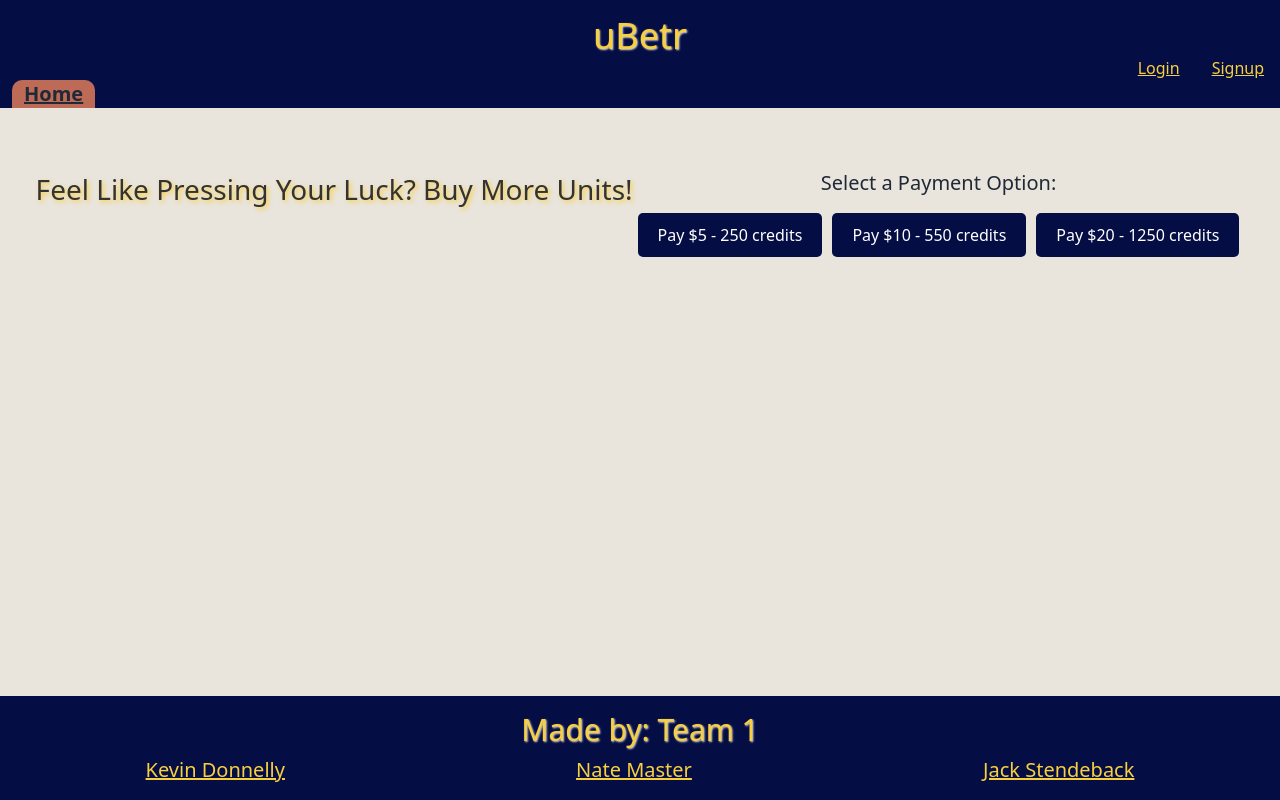
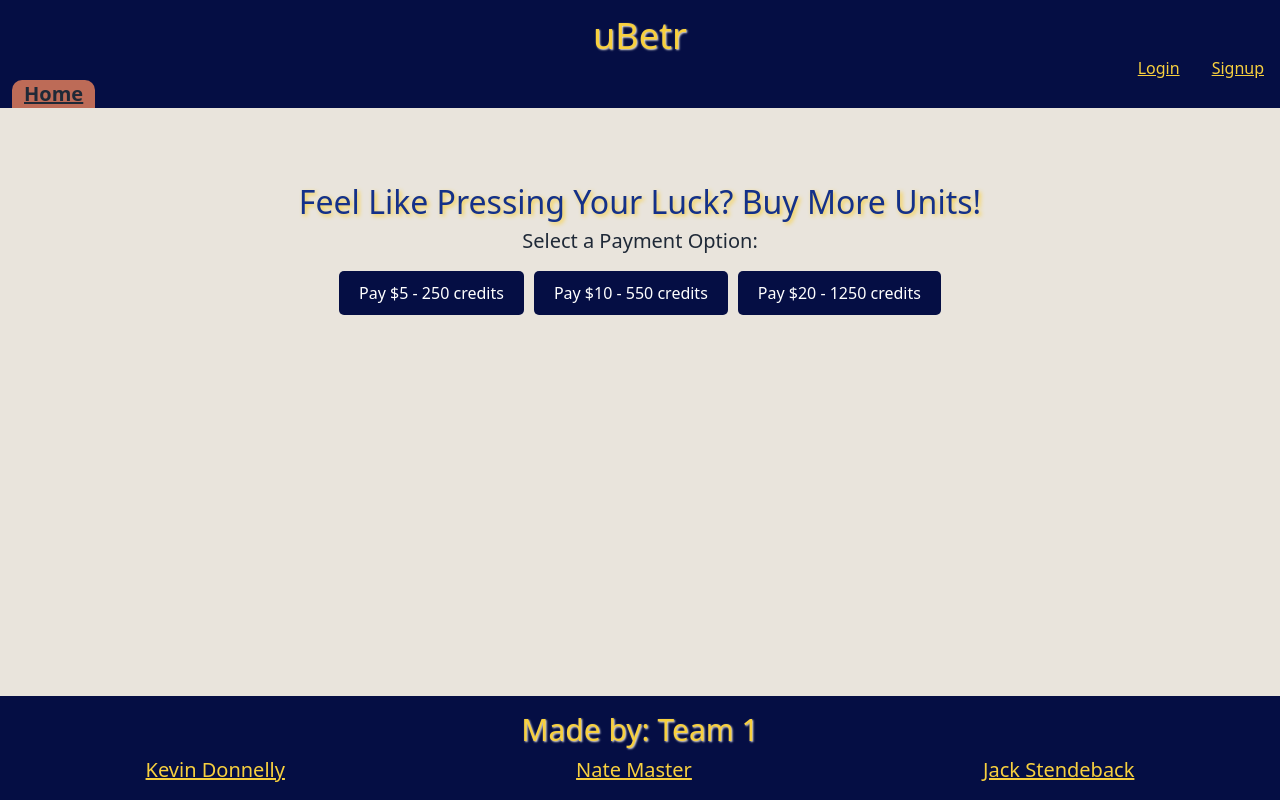
Before and after one commit to natejmaster/sports-gambling-odds-comp, a React (Vite) app in the folder client/: page /buyunits in a window 1280 px wide. Built offline with nearby package versions, Linux system fonts and the light colour scheme; no server answers.

Commit message:
structured the tab better, added more functionality

```diff
--- a/client/src/index.css
+++ b/client/src/index.css
@@ -93,7 +93,7 @@
   padding-top: 10px;
 }
 
-#buy-units-title {
+.payment-buttons-title {
   font-size: 2rem;
   color: #143189;
   text-shadow: 2px 2px 4px #f8d03e;
@@ -136,3 +136,12 @@
 .PaymentButtons button:focus {
   outline: none;
 }
+
+.centered-content {
+  display: flex;
+  flex-direction: column;
+  align-items: center;
+  justify-content: center;
+  text-align: center;
+  margin-top: 50px;
+}
--- a/client/src/pages/BuyUnits.jsx
+++ b/client/src/pages/BuyUnits.jsx
@@ -13,8 +13,9 @@ export default function BuyUnits() {
   ];
 
   return (
-    <div id="parent-title" className="PaymentButtons">
-      <h1 id="buy-units-title" className="payment-buttons-title">Feel Like Pressing Your Luck? Buy More Units!</h1>
+    <div className="PaymentButtons">
+      <div className="centered-content">
+        <h1 className="payment-buttons-title">Feel Like Pressing Your Luck? Buy More Units!</h1>
         <div className="payment-buttons-container">
           <h2>Select a Payment Option:</h2>
           <div className="payment-buttons">
@@ -30,5 +31,6 @@ export default function BuyUnits() {
           </div>
         </div>
       </div>
+    </div>
   );
 }
```
Lines whose indentation alone changed are shown as unchanged.
